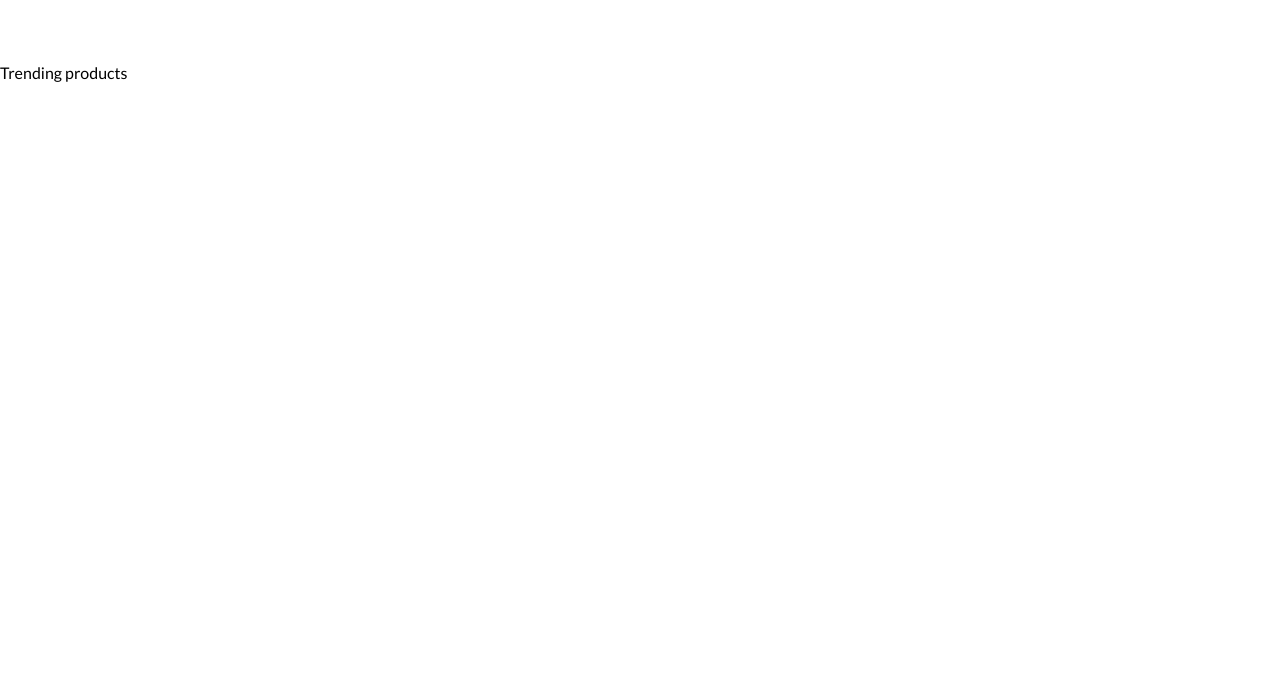
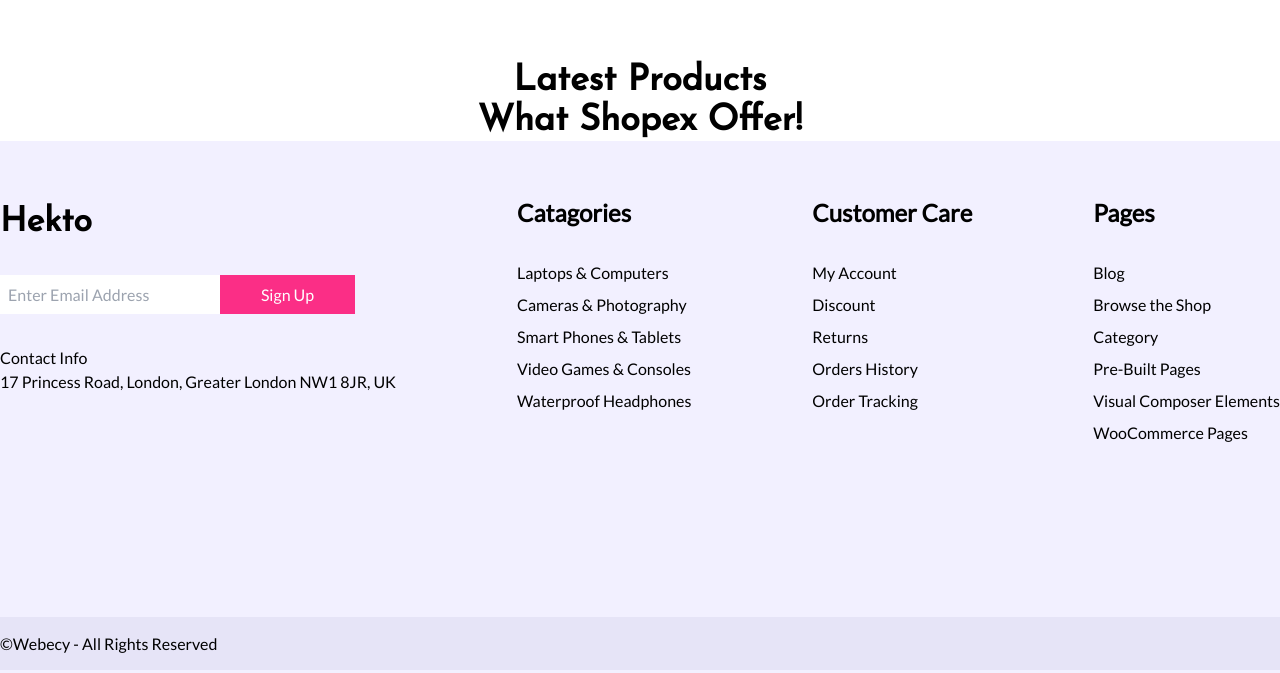
Before and after one commit to Atorami/react-ts-shop, a React (Vite) app in the folder client/: page / in a window 1280 px wide. Shown: the part 1403-2076 px from the top of the page. Before the commit the page ends 1488 px from the top, so only its background shows below. Built offline with nearby package versions, Linux system fonts and the light colour scheme; no server answers.

Commit message:
feat: add footer

```diff
--- a/client/src/app/pages/MainPage.tsx
+++ b/client/src/app/pages/MainPage.tsx
@@ -42,12 +42,12 @@ export default function MainPage() {
             </p>
             <h2 className="promo__info__title mt-[12px] font-josefin text-[53px] font-semibold leading-[82px]">
               New Furniture Collection
-              <br />
+              <br/>
               Trends in 2020
             </h2>
             <p className="promo__info__descr mt-[12px]">
               Lorem ipsum dolor sit amet, consectetur adipiscing elit. Magna in
-              est adipiscing <br />
+              est adipiscing <br/>
               in phasellus non in justo.
             </p>
             <button className="promo__info__btn mt-[27px] w-[163px] h-[50px] bg-f_pink 	text-white ">
@@ -55,18 +55,18 @@ export default function MainPage() {
             </button>
           </div>
           <div className="promo__img relative mr-[32px]">
-            <img src={chair} alt="" className="promo__img__main  py-[99px]" />
+            <img src={chair} alt="" className="promo__img__main  py-[99px]"/>
           </div>
         </div>
-        <img src={lamp} alt="" className="promo-lamp absolute top-0" />
+        <img src={lamp} alt="" className="promo-lamp absolute top-0"/>
       </section>
 
-      <section className="best-products h-[600px] pt-20 mb-5">
+      <section className="featured-products h-[600px] pt-20 mb-5">
         <div className="container mx-auto flex flex-col items-center">
-          <h2 className="best-products__title text-center text-4xl font-josefin font-semibold">
-            Best products
+          <h2 className="featured-products__title text-center text-4xl font-josefin font-semibold">
+            Featured Products
           </h2>
-          <div className="best-products__list mt-12 grid grid-cols-4 grid-rows-1 gap-20 content-center">
+          <div className="featured-products__list mt-12 grid grid-cols-4 grid-rows-1 gap-20 content-center">
             {productList.map((product) => (
               <ProductCard
                 img_path={product.path_img}
@@ -78,15 +78,90 @@ export default function MainPage() {
           </div>
         </div>
       </section>
-      <section className="trending-products">
+      <section className="latest-products">
         <div className="container mx-auto">
-          <h2 className="trending-products__title">Trending products</h2>
+          <h2 className="lates-products__title text-center text-4xl font-josefin font-semibold">Latest Products</h2>
         </div>
       </section>
-      <section className="discount"></section>
+      <section className="shopex-offer">
+        <div className="container mx-auto"></div>
+      </section>
+      <section className="offer-block">
+        <div className="container mx-auto">
+          <h2 className="offer-block__title text-center text-4xl font-josefin font-semibold">What Shopex Offer!</h2>
+        </div>
+      </section>
+      <section className="trending-products"></section>
+      <section className="discount-block"></section>
+      <section className="discount-item"></section>
       <section className="top-categories"></section>
       <section className="newslater-subscribe"></section>
+      <section className="parthners"></section>
       <section className="latest-blog"></section>
+      <footer className="footer h-[532px] bg-f_sky_blue flex-col py-14">
+        <div className="footer-content h-full">
+          <div className="container mx-auto">
+            <div className="footer__menu flex flex-row justify-between">
+              <div className="footer__contact">
+                <a href="" className="footer__logo font-josefin text-[34px] font-bold"> Hekto</a>
+
+                <div className="footer__subscribe">
+                  <div className="form">
+                    <label htmlFor=""></label>
+                    <input type="text" placeholder="Enter Email Address" className="w-[220px] h-[39px] outline-none p-2"/>
+                    <button className="footer__subscribe__btn mt-[27px] w-[135px] h-[39px] bg-f_pink 	text-white ">Sign Up</button>
+                  </div>
+                </div>
+                <div className="footer__contact-info pt-8">
+                  <h5 className="contact-info__title">
+                    Contact Info
+                  </h5>
+                  <p>17 Princess Road, London, Greater London NW1 8JR, UK</p>
+                </div>
+              </div>
+              <div className="footer__categories">
+                <h5 className="footer__categories__title font-bold text-2xl">Catagories</h5>
+                <ul className="pt-8">
+                  <li className="mb-2"><a href="">Laptops & Computers</a></li>
+                  <li className="mb-2"><a href="">Cameras & Photography</a></li>
+                  <li className="mb-2"><a href="">Smart Phones & Tablets</a></li>
+                  <li className="mb-2"><a href="">Video Games & Consoles</a></li>
+                  <li className="mb-2"><a href="">Waterproof Headphones</a></li>
+                </ul>
+              </div>
+              <div className="footer__customer-care">
+                <h5 className="footer__customer-care__title font-bold text-2xl">Customer Care</h5>
+                <ul className="pt-8">
+                  <li className="mb-2"><a href="">My Account</a></li>
+                  <li className="mb-2"><a href="">Discount</a></li>
+                  <li className="mb-2"><a href="">Returns</a></li>
+                  <li className="mb-2"><a href="">Orders History</a></li>
+                  <li className="mb-2"><a href="">Order Tracking</a></li>
+                </ul>
+              </div>
+              <div className="footer__pages">
+                <h5 className="footer__pages__title font-bold text-2xl">Pages</h5>
+                <ul className="pt-8">
+                  <li className="mb-2"><a href="">Blog</a></li>
+                  <li className="mb-2"><a href="">Browse the Shop</a></li>
+                  <li className="mb-2"><a href="">Category</a></li>
+                  <li className="mb-2"><a href="">Pre-Built Pages</a></li>
+                  <li className="mb-2"><a href="">Visual Composer Elements</a></li>
+                  <li className="mb-2"><a href="">WooCommerce Pages</a></li>
+                </ul>
+              </div>
+            </div>
+          </div>
+        </div>
+
+        <div className="subfooter-content bg-f_sky_dark_blue h-[53px]">
+          <div className="container mx-auto h-full flex items-center">
+            <p className="rights">©Webecy - All Rights Reserved</p>
+            <div className="social">
+            </div>
+          </div>
+        </div>
+      </footer>
     </>
   );
 }
--- a/client/tailwind.config.js
+++ b/client/tailwind.config.js
@@ -14,6 +14,7 @@ export default {
         f_pink: '#fb2e86',
         f_red: '#fb2448',
         f_sky_blue: '#f2f0ff',
+        f_sky_dark_blue: '#e6e4f7',
       },
     },
   },
```
Also changed, not shown: 1 other file (tests, documents, lock files or other folders).
